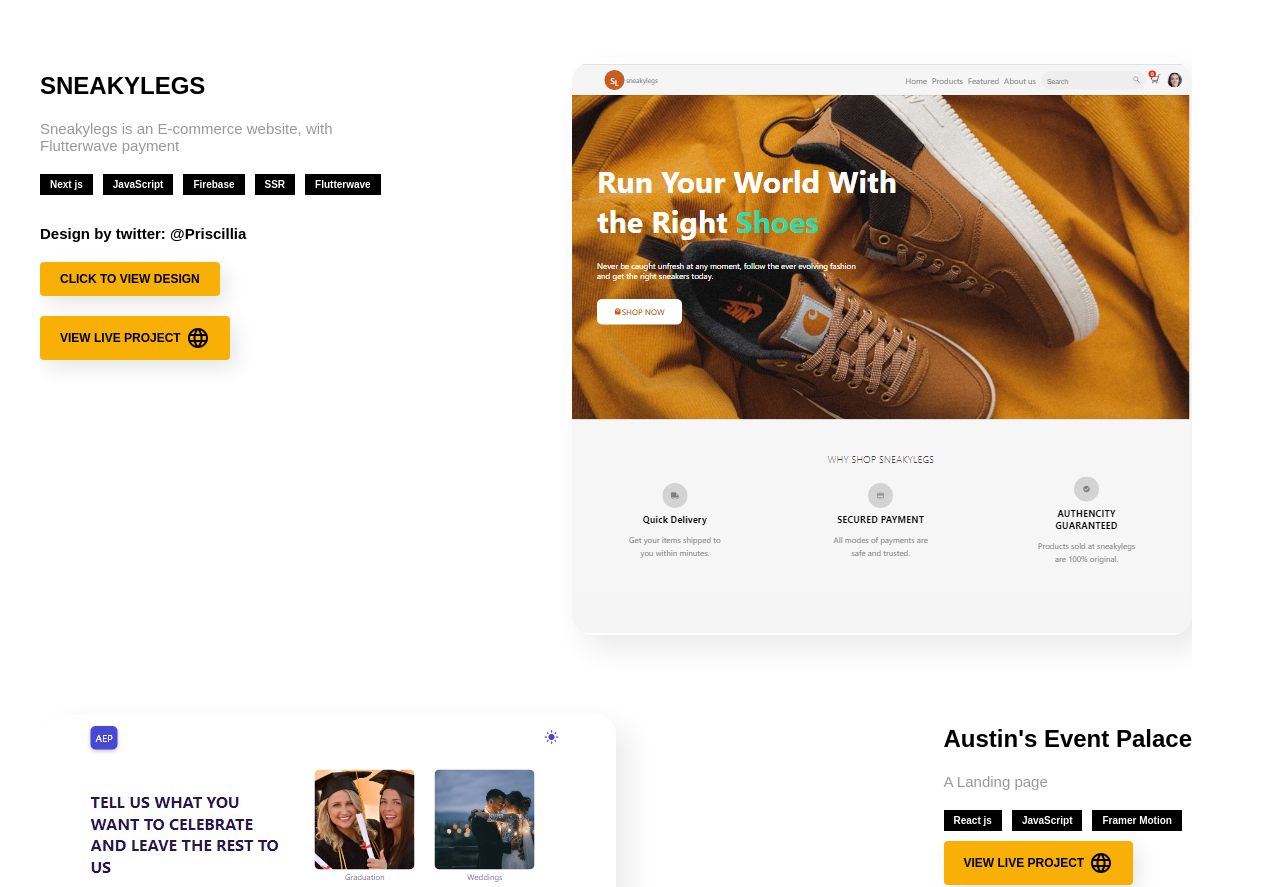
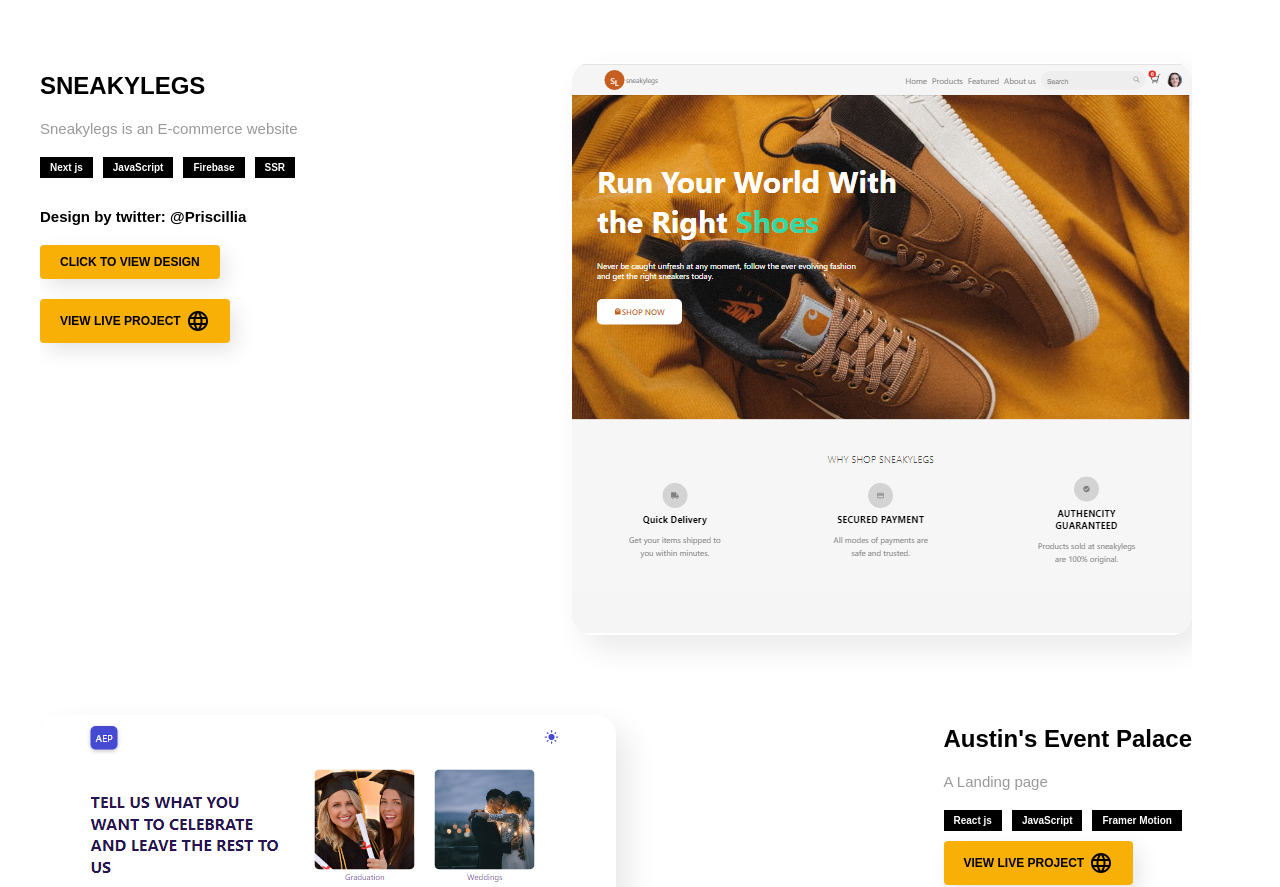
Before and after one commit to ostin01/my--portfolio, a React (Create React App) app: page / in a window 1280 px wide. Shown: the part 840-1727 px from the top of the page. Built offline with nearby package versions, Linux system fonts and the light colour scheme.

Commit message:
project update

```diff
--- a/src/component/Projects.js
+++ b/src/component/Projects.js
@@ -7,14 +7,13 @@ const Projects = () => {
       <div className="right__items">
         <div className="project__details">
           <h2>SNEAKYLEGS</h2>
-          <p>Sneakylegs is an E-commerce website, with Flutterwave payment</p>
+          <p>Sneakylegs is an E-commerce website</p>
 
           <div className="stackss">
             <h6>Next js</h6>
             <h6>JavaScript</h6>
             <h6>Firebase</h6>
             <h6>SSR</h6>
-            <h6>Flutterwave</h6>
           </div>
           <div className="designer">
             <p>Design by twitter: @Priscillia</p>
```
